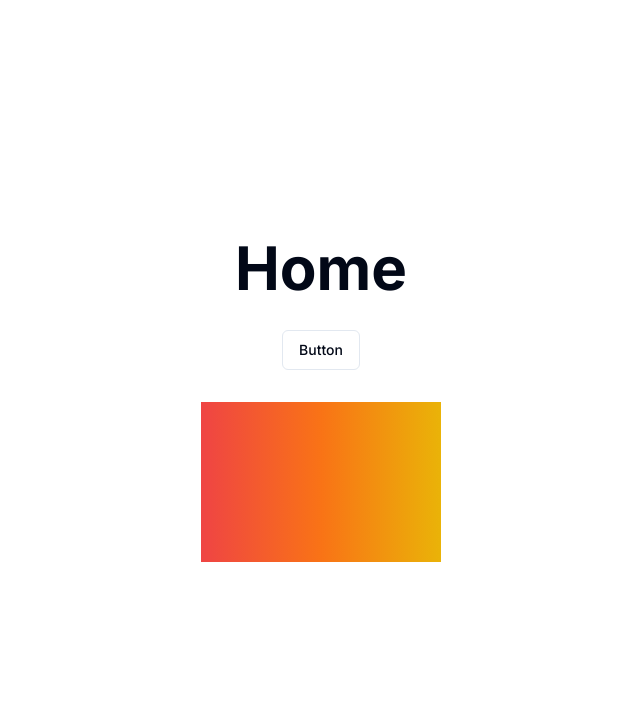
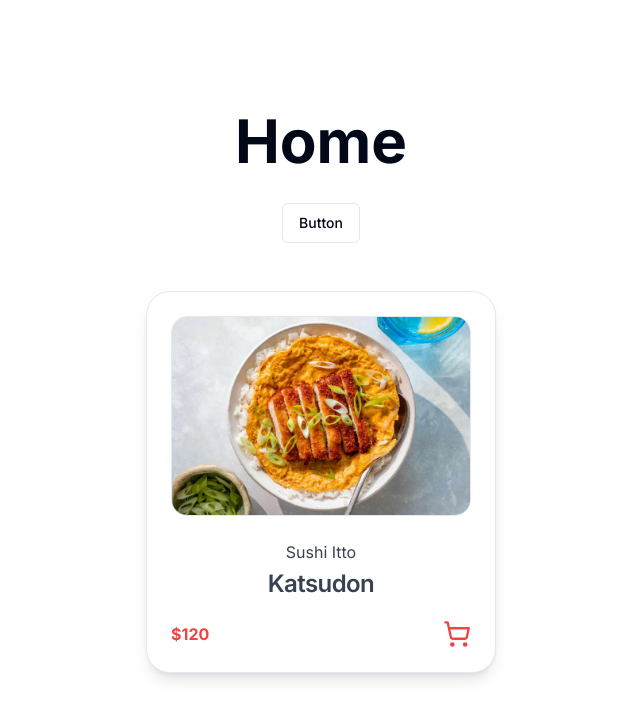
Before and after one commit to Silvak/organizador_inteligente_catering, a Next.js app: page / in a window 1280 px wide. Shown: the top 718 px of the page, without its empty margins (319-959 px from the left). Built offline with nearby package versions, Linux system fonts and the light colour scheme.

Commit message:
add dish card

```diff
--- a/package.json
+++ b/package.json
@@ -11,6 +11,7 @@
   "dependencies": {
     "@hookform/resolvers": "^3.3.2",
     "@radix-ui/react-checkbox": "^1.0.4",
+    "@radix-ui/react-dialog": "^1.0.5",
     "@radix-ui/react-label": "^2.0.2",
     "@radix-ui/react-slot": "^1.0.2",
     "@radix-ui/react-toast": "^1.1.5",
--- a/src/app/page.js
+++ b/src/app/page.js
@@ -1,12 +1,14 @@
-import Image from 'next/image';
 import { Button } from '@/components/ui/button';
+import DishCard from '@/components/DishCard';
 
 export default function Home() {
 	return (
-		<main className="flex min-h-screen flex-col items-center justify-center gap-8 p-24">
+		<main className="flex min-h-screen flex-col items-center justify-center gap-8 p-12">
 			<h1 className="text-6xl font-bold text-center">Home</h1>
 			<Button variant="outline">Button</Button>
-			<div className="bg-gradient-to-r from-red-500 via-orange-500 to-yellow-500 h-40 w-60"></div>
+			<div className="m-4">
+				<DishCard />
+			</div>
 		</main>
 	);
 }
--- /dev/null
+++ b/src/components/DishCard.jsx
@@ -0,0 +1,58 @@
+'use client';
+
+import Image from 'next/image';
+import {
+	Card,
+	CardContent,
+	CardFooter,
+	CardHeader,
+	CardTitle,
+} from './ui/card';
+import DishDialog from './DishDialog';
+import { useState } from 'react';
+import { ShoppingCart } from 'lucide-react';
+
+const dish = {
+	name: 'Katsudon',
+	description: 'Arroz con cerdo empanizado',
+	price: 120,
+	image: '/images/katsudon.jpg',
+	category: 'Japonesa',
+	company: 'Sushi Itto',
+};
+
+export default function DishCard() {
+	const [open, setOpen] = useState(false);
+
+	function handleOpen() {
+		setOpen(true);
+	}
+
+	return (
+		<Card className="rounded-3xl shadow-lg">
+			<DishDialog open={open} setOpen={setOpen} />
+
+			<CardHeader className="cursor-pointer" onClick={handleOpen}>
+				<Image
+					src={dish.image}
+					alt={dish.name}
+					width={300}
+					height={300}
+					className="rounded-2xl border"
+				/>
+			</CardHeader>
+			<CardContent
+				className="text-center space-y-2 text-gray-700 cursor-pointer"
+				onClick={handleOpen}
+			>
+				<p>{dish.company}</p>
+				<CardTitle>{dish.name}</CardTitle>
+			</CardContent>
+
+			<CardFooter className="flex justify-between items-center">
+				<p className="text-red-500 font-bold">${dish.price}</p>
+				<ShoppingCart className="text-red-500 h-7 w-7" />
+			</CardFooter>
+		</Card>
+	);
+}
--- /dev/null
+++ b/src/components/DishDialog.jsx
@@ -0,0 +1,53 @@
+import React from 'react';
+import { Dialog, DialogContent, DialogTrigger } from './ui/dialog';
+import { ShoppingCart } from 'lucide-react';
+import { Button } from './ui/button';
+import Image from 'next/image';
+
+const dish = {
+	name: 'Katsudon',
+	description: 'Arroz con cerdo empanizado',
+	price: 120,
+	image: '/images/katsudon.jpg',
+	category: 'Japonesa',
+	company: 'Sushi Itto',
+	ingredients: ['Arroz', 'Cerdo', 'Huevo', 'Cebolla', 'Panko'],
+};
+
+export default function DishDialog({ open, setOpen }) {
+	return (
+		<Dialog open={open} onOpenChange={() => setOpen((prev) => !prev)}>
+			<DialogContent className="sm:rounded-3xl">
+				<div className="flex gap-4">
+					<Image
+						src={dish.image}
+						alt={dish.name}
+						width={300}
+						height={300}
+						className="rounded-2xl border w-1/2"
+					/>
+					<div className="w-1/2 space-y-2 text-gray-700">
+						<h1 className="text-lg font-semibold">{dish.name}</h1>
+						<p>{dish.description}</p>
+					</div>
+				</div>
+
+				<div className="w-1/2 space-y-2 text-gray-700">
+					<h1 className="text-lg font-semibold">Ingredientes</h1>
+					<ul>
+						{dish.ingredients.map((ingredient) => (
+							<p key={ingredient}>{ingredient}</p>
+						))}
+					</ul>
+				</div>
+				<div className="flex justify-between items-center">
+					<p className="text-red-500 font-bold">${dish.price}</p>
+					<ShoppingCart className="text-red-500 h-7 w-7" />
+				</div>
+				<Button className="bg-gradient-to-r from-yellow-500 via-orange-500 to-red-500 w-full rounded-md shadow-lg">
+					Preferencias
+				</Button>
+			</DialogContent>
+		</Dialog>
+	);
+}
--- /dev/null
+++ b/src/components/ui/card.jsx
@@ -0,0 +1,50 @@
+import * as React from "react"
+
+import { cn } from "@/lib/utils"
+
+const Card = React.forwardRef(({ className, ...props }, ref) => (
+  <div
+    ref={ref}
+    className={cn("rounded-lg border bg-card text-card-foreground shadow-sm", className)}
+    {...props} />
+))
+Card.displayName = "Card"
+
+const CardHeader = React.forwardRef(({ className, ...props }, ref) => (
+  <div
+    ref={ref}
+    className={cn("flex flex-col space-y-1.5 p-6", className)}
+    {...props} />
+))
+CardHeader.displayName = "CardHeader"
+
+const CardTitle = React.forwardRef(({ className, ...props }, ref) => (
+  <h3
+    ref={ref}
+    className={cn("text-2xl font-semibold leading-none tracking-tight", className)}
+    {...props} />
+))
+CardTitle.displayName = "CardTitle"
+
+const CardDescription = React.forwardRef(({ className, ...props }, ref) => (
+  <p
+    ref={ref}
+    className={cn("text-sm text-muted-foreground", className)}
+    {...props} />
+))
+CardDescription.displayName = "CardDescription"
+
+const CardContent = React.forwardRef(({ className, ...props }, ref) => (
+  <div ref={ref} className={cn("p-6 pt-0", className)} {...props} />
+))
+CardContent.displayName = "CardContent"
+
+const CardFooter = React.forwardRef(({ className, ...props }, ref) => (
+  <div
+    ref={ref}
+    className={cn("flex items-center p-6 pt-0", className)}
+    {...props} />
+))
+CardFooter.displayName = "CardFooter"
+
+export { Card, CardHeader, CardFooter, CardTitle, CardDescription, CardContent }
--- /dev/null
+++ b/src/components/ui/dialog.jsx
@@ -0,0 +1,96 @@
+"use client"
+
+import * as React from "react"
+import * as DialogPrimitive from "@radix-ui/react-dialog"
+import { X } from "lucide-react"
+
+import { cn } from "@/lib/utils"
+
+const Dialog = DialogPrimitive.Root
+
+const DialogTrigger = DialogPrimitive.Trigger
+
+const DialogPortal = DialogPrimitive.Portal
+
+const DialogClose = DialogPrimitive.Close
+
+const DialogOverlay = React.forwardRef(({ className, ...props }, ref) => (
+  <DialogPrimitive.Overlay
+    ref={ref}
+    className={cn(
+      "fixed inset-0 z-50 bg-background/80 backdrop-blur-sm data-[state=open]:animate-in data-[state=closed]:animate-out data-[state=closed]:fade-out-0 data-[state=open]:fade-in-0",
+      className
+    )}
+    {...props} />
+))
+DialogOverlay.displayName = DialogPrimitive.Overlay.displayName
+
+const DialogContent = React.forwardRef(({ className, children, ...props }, ref) => (
+  <DialogPortal>
+    <DialogOverlay />
+    <DialogPrimitive.Content
+      ref={ref}
+      className={cn(
+        "fixed left-[50%] top-[50%] z-50 grid w-full max-w-lg translate-x-[-50%] translate-y-[-50%] gap-4 border bg-background p-6 shadow-lg duration-200 data-[state=open]:animate-in data-[state=closed]:animate-out data-[state=closed]:fade-out-0 data-[state=open]:fade-in-0 data-[state=closed]:zoom-out-95 data-[state=open]:zoom-in-95 data-[state=closed]:slide-out-to-left-1/2 data-[state=closed]:slide-out-to-top-[48%] data-[state=open]:slide-in-from-left-1/2 data-[state=open]:slide-in-from-top-[48%] sm:rounded-lg md:w-full",
+        className
+      )}
+      {...props}>
+      {children}
+      <DialogPrimitive.Close
+        className="absolute right-4 top-4 rounded-sm opacity-70 ring-offset-background transition-opacity hover:opacity-100 focus:outline-none focus:ring-2 focus:ring-ring focus:ring-offset-2 disabled:pointer-events-none data-[state=open]:bg-accent data-[state=open]:text-muted-foreground">
+        <X className="h-4 w-4" />
+        <span className="sr-only">Close</span>
+      </DialogPrimitive.Close>
+    </DialogPrimitive.Content>
+  </DialogPortal>
+))
+DialogContent.displayName = DialogPrimitive.Content.displayName
+
+const DialogHeader = ({
+  className,
+  ...props
+}) => (
+  <div
+    className={cn("flex flex-col space-y-1.5 text-center sm:text-left", className)}
+    {...props} />
+)
+DialogHeader.displayName = "DialogHeader"
+
+const DialogFooter = ({
+  className,
+  ...props
+}) => (
+  <div
+    className={cn("flex flex-col-reverse sm:flex-row sm:justify-end sm:space-x-2", className)}
+    {...props} />
+)
+DialogFooter.displayName = "DialogFooter"
+
+const DialogTitle = React.forwardRef(({ className, ...props }, ref) => (
+  <DialogPrimitive.Title
+    ref={ref}
+    className={cn("text-lg font-semibold leading-none tracking-tight", className)}
+    {...props} />
+))
+DialogTitle.displayName = DialogPrimitive.Title.displayName
+
+const DialogDescription = React.forwardRef(({ className, ...props }, ref) => (
+  <DialogPrimitive.Description
+    ref={ref}
+    className={cn("text-sm text-muted-foreground", className)}
+    {...props} />
+))
+DialogDescription.displayName = DialogPrimitive.Description.displayName
+
+export {
+  Dialog,
+  DialogPortal,
+  DialogOverlay,
+  DialogClose,
+  DialogTrigger,
+  DialogContent,
+  DialogHeader,
+  DialogFooter,
+  DialogTitle,
+  DialogDescription,
+}
```
Also changed, not shown: public/images/katsudon.jpg (added), 1 other file (tests, documents, lock files or other folders).
